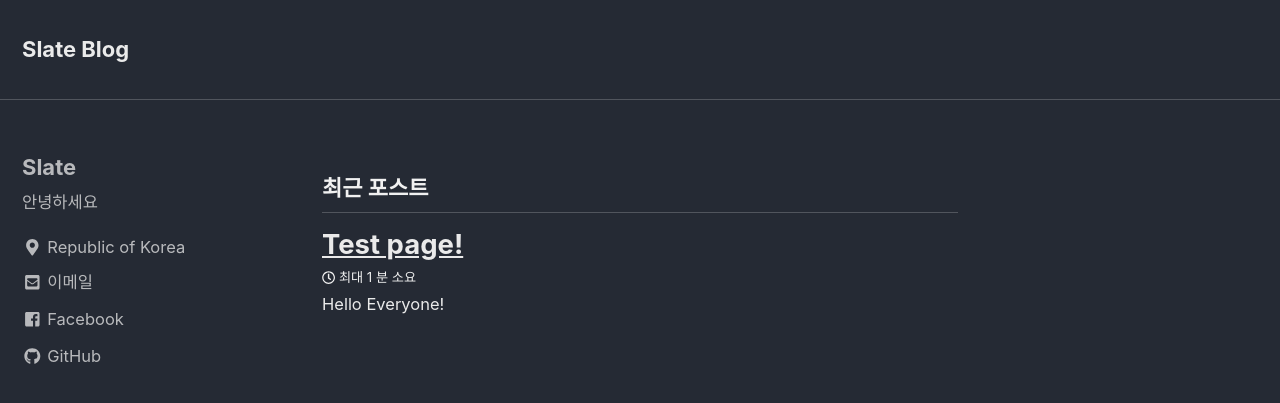
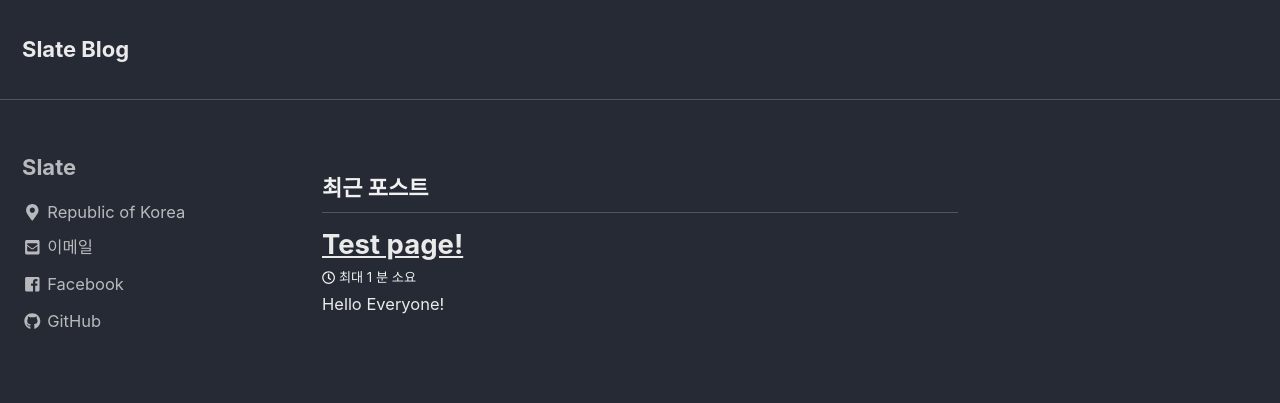
Before and after one commit to lesslate/lesslate.github.io, a Jekyll site: the page built from index.html, in a window 1280 px wide and 900 px high. Shown: the top 403 px of the window. Built offline with Jekyll 4.4.1, drawn with Linux system fonts in a browser that asks for light colours; nearby versions of some CDN libraries; the list of posts is cut into pages by our own code.

Commit message:
Update _config.yml

```diff
--- a/_config.yml
+++ b/_config.yml
@@ -102,7 +102,7 @@ analytics:
 author:
   name             : "Slate"
   avatar           : # path of avatar image, e.g. "/assets/images/bio-photo.jpg"
-  bio              : "안녕하세요"
+  bio              : ""
   location         : "Republic of Korea"
   email            : "lesslate@naver.com"
   uri              :
```
